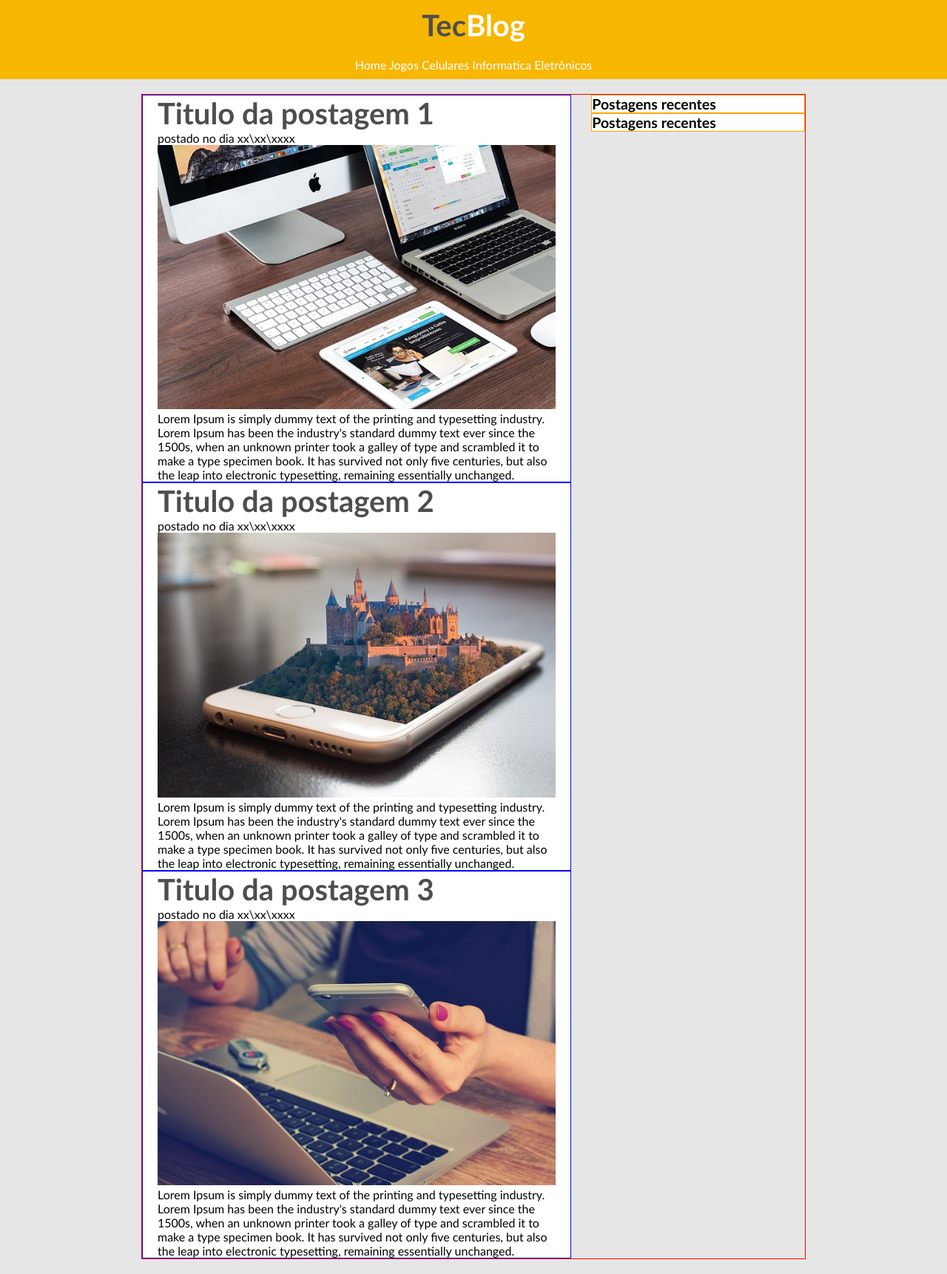
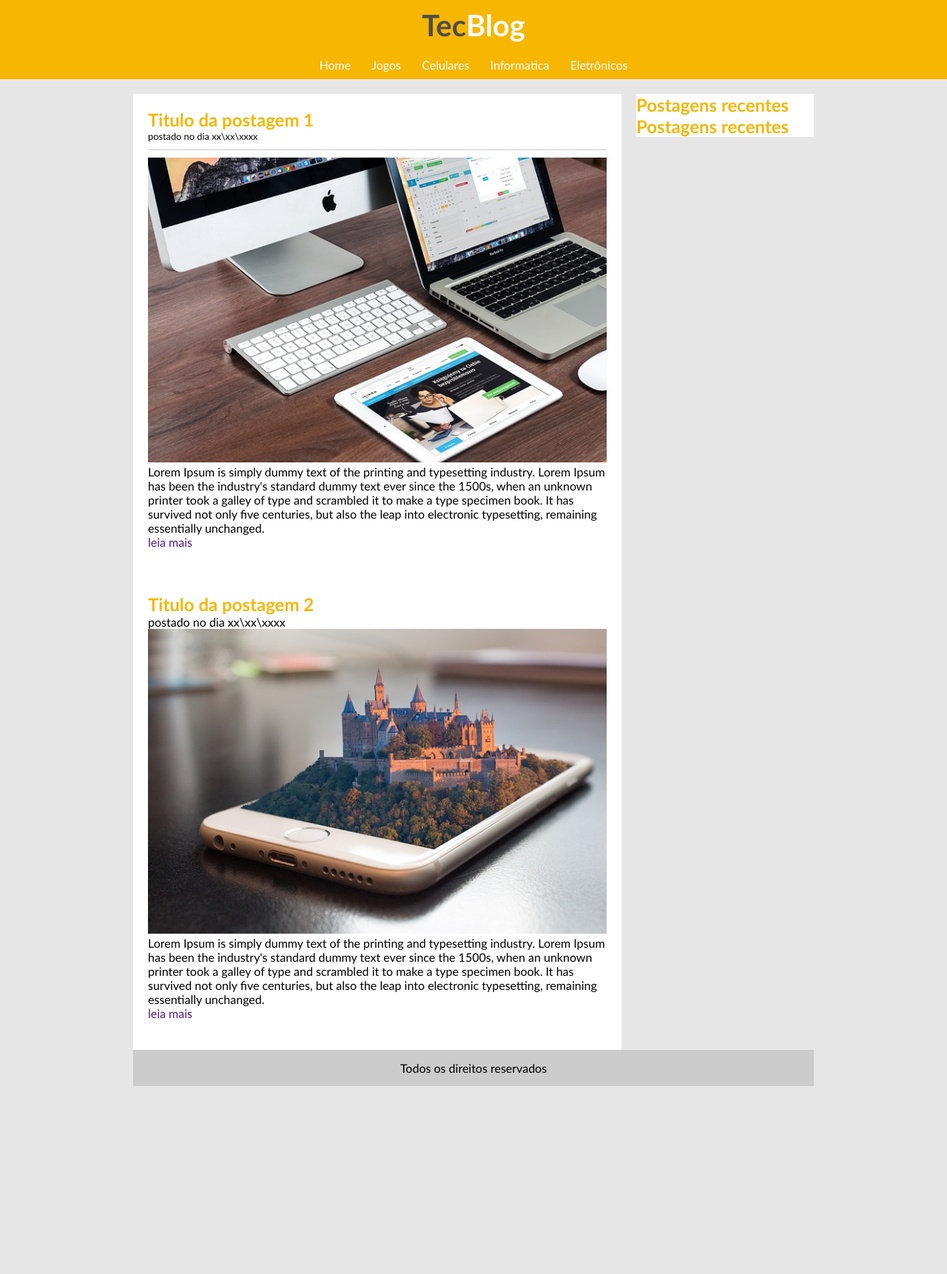
Before and after one commit to amkall/TecBlog, a Django app: page /TecBlog/ in a window 1280 px wide. Shown: the whole page at 74% size. After the commit the page ends 1468 px from the top, so only its background shows below. Run offline with Django 3.2, Linux system fonts and the light colour scheme.

Commit message:
correções front tec blog

```diff
--- a/TecBlog/main/static/main/css/base.css
+++ b/TecBlog/main/static/main/css/base.css
@@ -1,75 +1,79 @@
 *{
     margin: 0;
     padding: 0;
+}
+a{
+    text-decoration: none;
+}
+#navbar a:link, #navbar a:visited{
+    color: white;
+    padding: 8px 12px;
+}
+#navbar a:hover{
+    color: #f7b400;
+    background-color: white;
 }
 body{
     font-size: 1em;
     font-family: 'Trebuchet MS', 'Lucida Sans Unicode', 'Lucida Grande', 'Lucida Sans', Arial, sans-serif;
     background-color: #e6e6e6;
 }
+.branco{
+    color: white;
+}
+#corpo{
+    width: 920px;
+    margin: 0px auto;
+
+    margin-top: 20px;
+}
+.data{
+    font-size: 0.8em;
+    border-bottom: 1px solid #CCC;
+    padding-bottom: 10px;
+
+    margin-bottom: 10px;
+    display: block;
+}
+
+.footer{
+    background-color: #CCC;
+    width: 890px;
+    text-align: center;
+
+    margin: 0px auto;
+    clear: both;
+    padding: 15px;
+}
+
+h1{
+    color: #4e4e4e;
+    font-size: 2.5em;
+}
+h2{
+    color: #f7b600;
+}
+.menu-lateral{
+    background-color: white;
+    width: 240px;
+
+    float: right;
+}
+#titulo, #menu{
+    padding: 10px;
+}
 #navbar{
     background-color: #f7b600;
     text-align: center;
 }
-#titulo, #menu{
-    padding: 10px;
+.post{
+    background-color: white;
+    width: 660px;
+
+    float: left;
 }
-h1{
-    color: #4e4e4e;
-    font-size: 2.5em;
-}
-.branco{
-    color: white;
-}
-a{
-    text-decoration: none;
-}
-a:link, a:visited{
-    color: white;
-}
-a:hover{
-    color: #f7b400;
-    background-color: white;
-}
-#corpo{
-    width: 100%;
-    max-width: 70%;
-    margin: 20px auto;
-    border: red 1px solid;
-
+.postagem{
+    padding: 20px;
+    margin-bottom: 20px;
 
 }
-
-
-.post{
-    border: blue 1px solid;
-    width: 100%;
-    max-width: 60%;
-
-    padding: 0 20px;
-    background-color: white;
-}
-.post img{
-    height: auto;
-    width: auto;
-    max-width: 100%;
-    max-height: 100%;
-}
-
-.menu2{
-    float: right;
-    clear: both;
-
-    border: orange 1px solid;
-
-    font-size:  13px;
-    background-color: white;
-
-    width: 100%;
-    max-width: 32%;
-}
-
-#menu2 h2{
-    margin: 10px;
-    background-color: rgb(189, 184, 184);
-}
--- a/TecBlog/main/templates/main/TecBlog.html
+++ b/TecBlog/main/templates/main/TecBlog.html
@@ -7,32 +7,30 @@
 
 {% block body %}
     <div id="corpo" >
-        <div class="menu2">
-            <h2>Postagens recentes</h2>
-        </div>
-        <div class="menu2">
-            <h2>Postagens recentes</h2>
+        <div class="post">
+            <div class="postagem">
+                <h2>Titulo da postagem 1</h2>
+                <p class="data">postado no dia xx\xx\xxxx</p>
+                <img width="620px" src="{% static 'main/img/imagem2.jpg' %}" alt="">
+                <p>Lorem Ipsum is simply dummy text of the printing and typesetting industry. Lorem Ipsum has been the industry's standard dummy text ever since the 1500s, when an unknown printer took a galley of type and scrambled it to make a type specimen book. It has survived not only five centuries, but also the leap into electronic typesetting, remaining essentially unchanged.</p>
+                <p><a href="">leia mais</a></p>
+            </div>
+            <div class="postagem">
+                <h2>Titulo da postagem 2</h2>
+                <p>postado no dia xx\xx\xxxx</p>
+                <img width="620px" src="{% static 'main/img/imagem3.jpg' %}" alt="">
+                <p>Lorem Ipsum is simply dummy text of the printing and typesetting industry. Lorem Ipsum has been the industry's standard dummy text ever since the 1500s, when an unknown printer took a galley of type and scrambled it to make a type specimen book. It has survived not only five centuries, but also the leap into electronic typesetting, remaining essentially unchanged.</p>
+                <p><a href="">leia mais</a></p>
+            </div>
         </div>
 
-        <div class="post">
-            <h1>Titulo da postagem 1</h1>
-            <p>postado no dia xx\xx\xxxx</p>
-            <img src="{% static 'main/img/imagem2.jpg' %}" alt="">
-            <p>Lorem Ipsum is simply dummy text of the printing and typesetting industry. Lorem Ipsum has been the industry's standard dummy text ever since the 1500s, when an unknown printer took a galley of type and scrambled it to make a type specimen book. It has survived not only five centuries, but also the leap into electronic typesetting, remaining essentially unchanged.</p>
+        <div class="menu-lateral">
+            <div>
+                <h2>Postagens recentes</h2>
+            </div>
+            <div>
+                <h2>Postagens recentes</h2>
+            </div>
         </div>
-        <div class="post">
-            <h1>Titulo da postagem 2</h1>
-            <p>postado no dia xx\xx\xxxx</p>
-            <img src="{% static 'main/img/imagem3.jpg' %}" alt="">
-            <p>Lorem Ipsum is simply dummy text of the printing and typesetting industry. Lorem Ipsum has been the industry's standard dummy text ever since the 1500s, when an unknown printer took a galley of type and scrambled it to make a type specimen book. It has survived not only five centuries, but also the leap into electronic typesetting, remaining essentially unchanged.</p>
-        </div>
-        <div class="post">
-            <h1>Titulo da postagem 3</h1>
-            <p>postado no dia xx\xx\xxxx</p>
-            <img src="{% static 'main/img/imagem4.jpg' %}" alt="">
-            <p>Lorem Ipsum is simply dummy text of the printing and typesetting industry. Lorem Ipsum has been the industry's standard dummy text ever since the 1500s, when an unknown printer took a galley of type and scrambled it to make a type specimen book. It has survived not only five centuries, but also the leap into electronic typesetting, remaining essentially unchanged.</p>
-        </div>
-
-
     </div>
 {% endblock %}
--- a/TecBlog/main/templates/main/base.html
+++ b/TecBlog/main/templates/main/base.html
@@ -21,6 +21,8 @@
         {% block body %}
 
         {% endblock %}
+
+        {% include 'main/include/footer.html' %}
 </body>
 
 </html>
--- /dev/null
+++ b/TecBlog/main/templates/main/include/footer.html
@@ -0,0 +1,3 @@
+<div class="footer">
+    <p>Todos os direitos reservados</p>
+</div>
```
